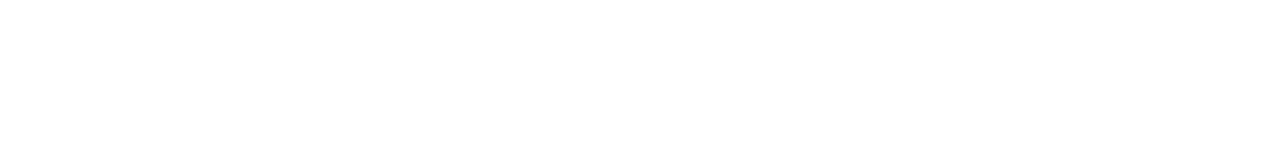
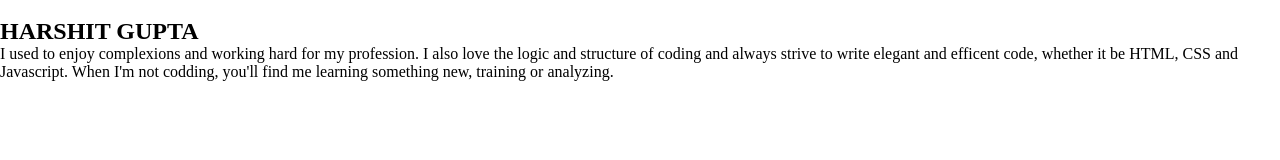
Before and after one commit to root8Op/PortfolioPage, a plain HTML site: page index.html in a window 1280 px wide. Drawn offline with Linux system fonts and the light colour scheme.

Commit message:
new changes maded as of the project begins

```diff
--- a/index.html
+++ b/index.html
@@ -7,9 +7,22 @@
     <title>Portfolio</title>
 </head>
 <body>
+<!-- head of the webpage starts from here -->
+    <Section class="head">
+        <header>
 
+            <img src="" alt="">
+            <h1>HARSHIT GUPTA</h1>
+            <P>I used to enjoy complexions and working hard for my profession.
+                I also love the logic and structure of coding and
+                always strive to write elegant and efficent code, whether it be HTML, CSS and Javascript.
+                When I'm not codding, you'll find me learning something new, training or analyzing.</P>
+        </header>
+    </Section>
+<!-- head of the webpage ends here -->
 
-
+<!-- body of the webpage starts from here -->
+    <section class="page2"></section>
 
 
 
--- a/stylesheet.css
+++ b/stylesheet.css
@@ -0,0 +1,10 @@
+*{
+    padding:0;
+    margin: 0;
+}
+.head{
+    width: 100%;
+    height: fit-content;
+    top: 0;
+    background-image: url(#);
+}
```
